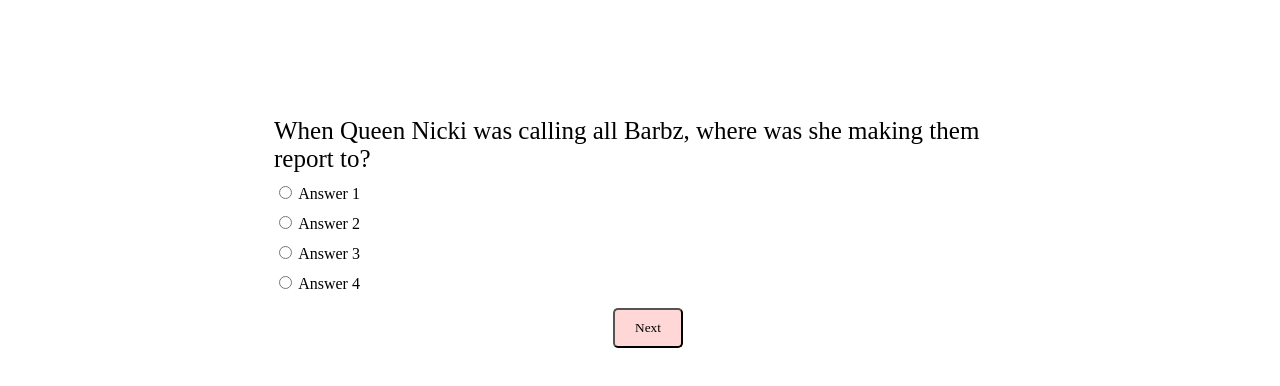
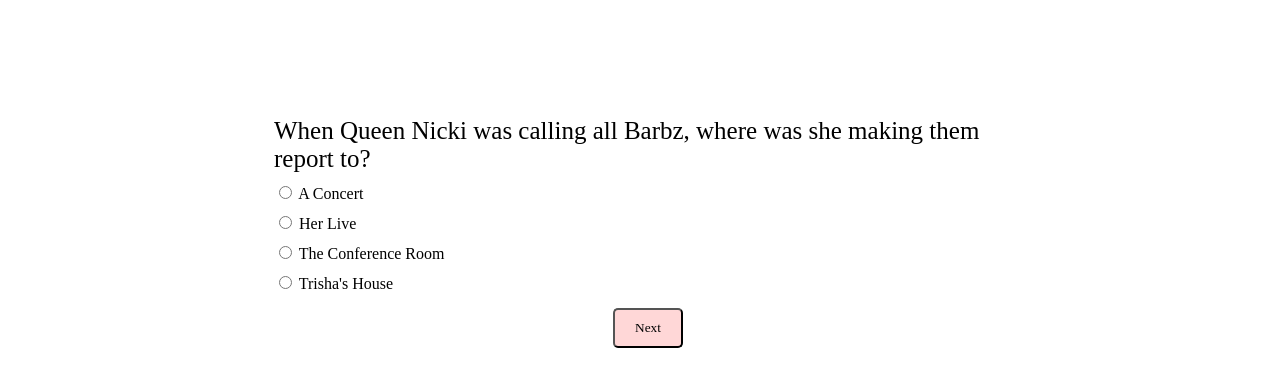
Before and after one commit to jtrevz/barbquiz, a plain HTML site: page index.html in a window 1280 px wide. Both pictures are taken after a click on the button "Start". Shown: the part 98-484 px from the top of the page. Drawn offline with Linux system fonts and the light colour scheme.

Commit message:
question labels fixed

```diff
--- a/index.html
+++ b/index.html
@@ -24,19 +24,19 @@
         <div id="question">Question</div>
         <div class="choice">
           <input type="radio" id="answer1" value="a" />
-          <label for="answer1" class="answerText1">Answer 1</label>
+          <label id="label1" for="answer1">Answer 1</label>
         </div>
         <div class="choice">
           <input type="radio" id="answer2" value="b" />
-          <label for="answer2" class="answerText2">Answer 2</label>
+          <label id="label2" for="answer2">Answer 2</label>
         </div>
         <div class="choice">
           <input type="radio" id="answer3" value="c" />
-          <label for="answer3" class="answerText3">Answer 3</label>
+          <label id="label3" for="answer3">Answer 3</label>
         </div>
         <div class="choice">
           <input type="radio" id="answer4" value="d" />
-          <label for="answer4" class="answerText4">Answer 4</label>
+          <label id="label4" for="answer4">Answer 4</label>
         </div>
       </div>
       <div class="button">
--- a/script.js
+++ b/script.js
@@ -71,10 +71,11 @@ var startBtn = document.getElementById("startButton");
 var quiz = document.getElementById("quiz");
 var nextBtn = document.getElementById("next");
 var question = document.getElementById("question");
-var aText = document.getElementById("answer1");
-var bText = document.getElementsByClassName("answerText2");
-var cText = document.getElementsByClassName("answerText3");
-var dText = document.getElementsByClassName("answerText4");
+
+var aText = document.getElementById("label1");
+var bText = document.getElementById("label2");
+var cText = document.getElementById("label3");
+var dText = document.getElementById("label4");
 
 startBtn.addEventListener("click", startQuiz);
 
@@ -84,7 +85,10 @@ function startQuiz() {
   nextBtn.classList.remove("hide");
   var currentQ = 0;
   question.innerText = barbQuestions[currentQ].q;
-  aText.innerText = barbQuestions[0].a;
+  aText.innerText = barbQuestions[currentQ].a;
+  bText.innerText = barbQuestions[currentQ].b;
+  cText.innerText = barbQuestions[currentQ].c;
+  dText.innerText = barbQuestions[currentQ].d;
 }
 
 function nextQuestion() {}
```
